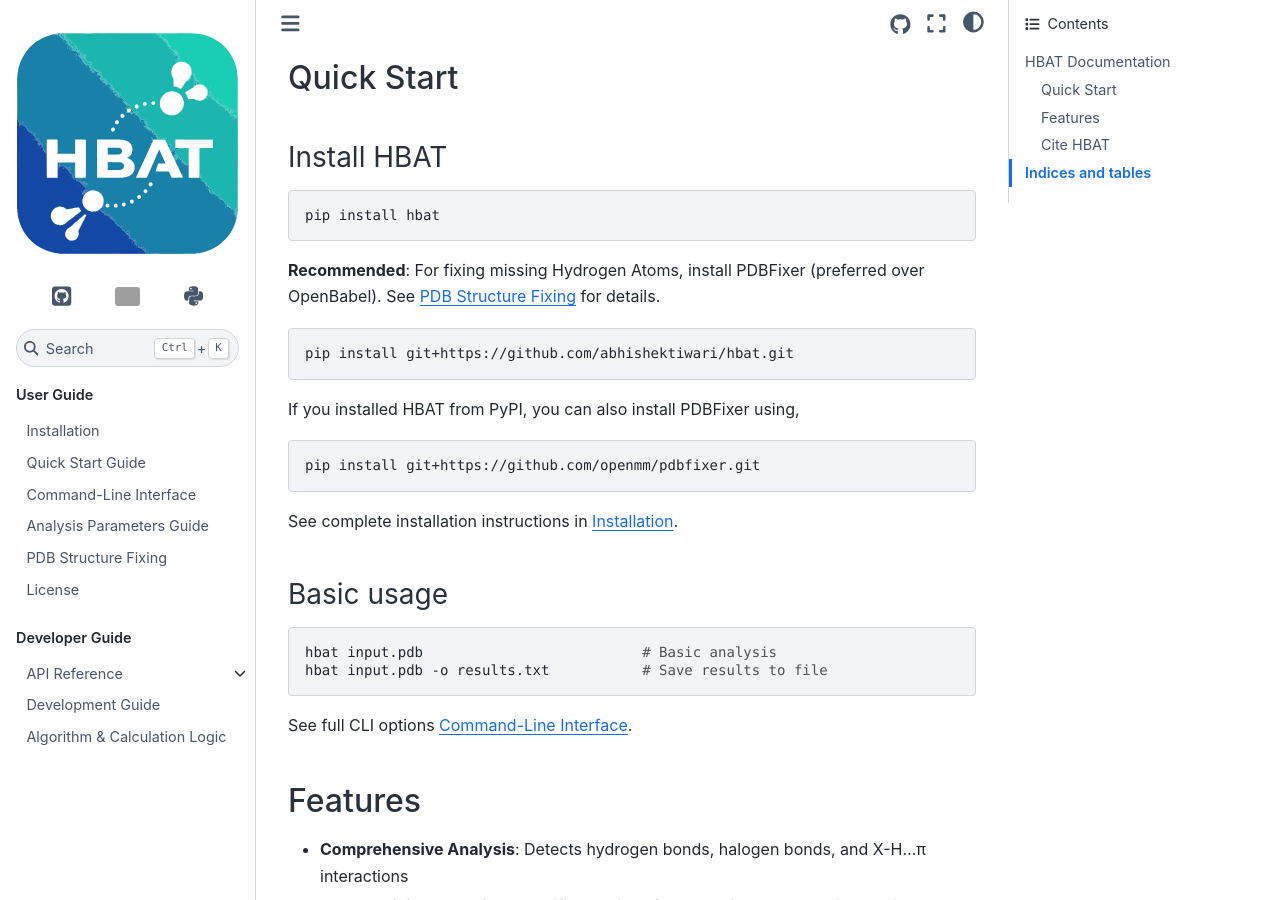
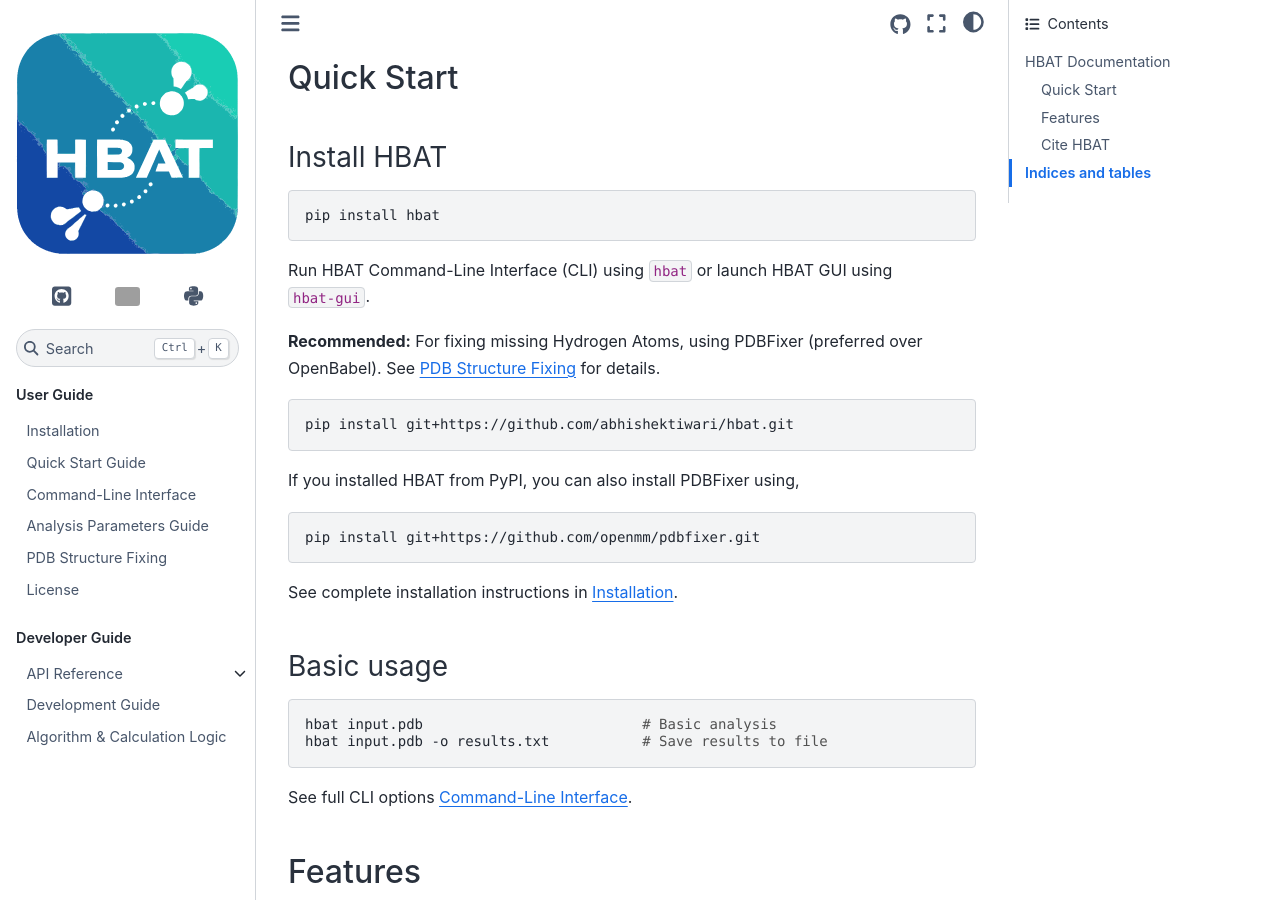
Before and after one commit to abhishektiwari/hbat, a Sphinx documentation site: the page built from docs/source/index.rst, in a window 1280 px wide and 900 px high, scrolled down 1272 px. Built offline with Sphinx 7.4.7 and the Sphinx Book theme 1.1.4, drawn with Linux system fonts in a browser that asks for light colours; the version number could not be read and is left out; comment, search, counter and statistics services are not loaded; grey boxes are pictures that could not be loaded.

Commit message:
Fixing docs

```diff
--- a/docs/source/index.rst
+++ b/docs/source/index.rst
@@ -96,7 +96,9 @@
 
    pip install hbat
 
-**Recommended**: For fixing missing Hydrogen Atoms, install PDBFixer (preferred over OpenBabel). See :doc:`pdbfixing` for details.
+Run HBAT Command-Line Interface (CLI) using :code:`hbat` or launch HBAT GUI using :code:`hbat-gui`.
+
+**Recommended:** For fixing missing Hydrogen Atoms, using PDBFixer (preferred over OpenBabel). See :doc:`pdbfixing` for details.
 
 .. code-block:: bash
 
--- a/docs/source/installation.rst
+++ b/docs/source/installation.rst
@@ -24,10 +24,12 @@
    pip install hbat
 
 
+Run HBAT Command-Line Interface (CLI) using :code:`hbat` or launch HBAT GUI using :code:`hbat-gui`.
+
 From Github
 ~~~~~~~~~~~
 
-**Recommended** for fixing missing Hydrogen Atoms using PDBFixer (preferred over OpenBabel). See :doc:`pdbfixing` for details.
+**Recommended:** For fixing missing Hydrogen Atoms, using PDBFixer (preferred over OpenBabel). See :doc:`pdbfixing` for details.
 
 
 .. code-block:: bash
```
Also changed, not shown: README.md (+7 -1 lines).
